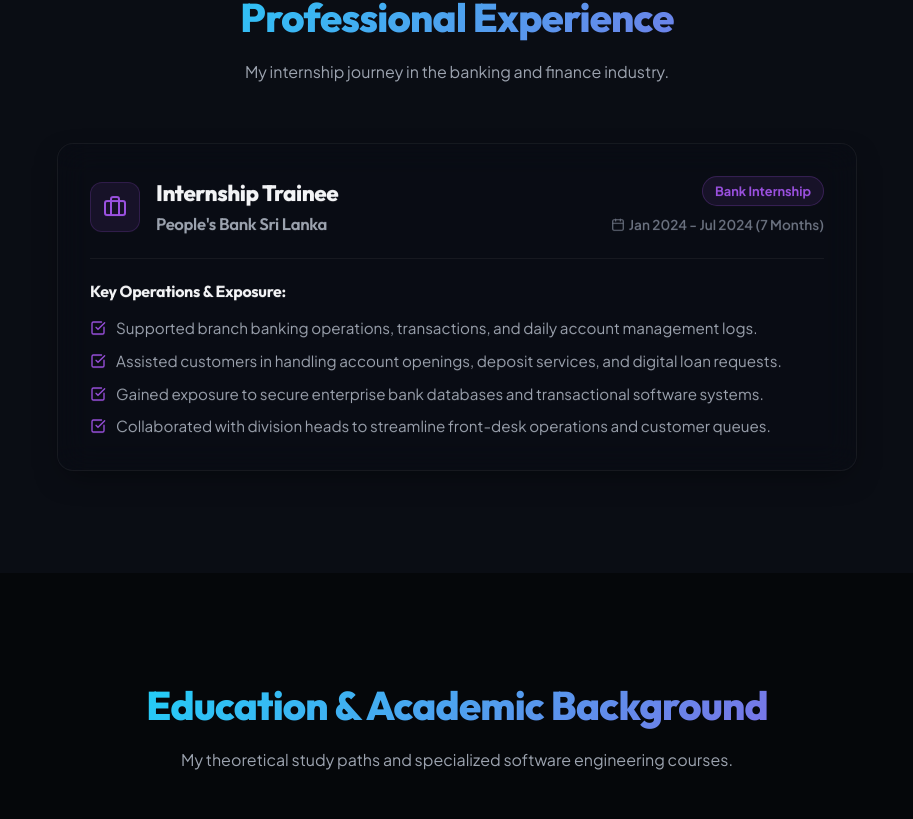
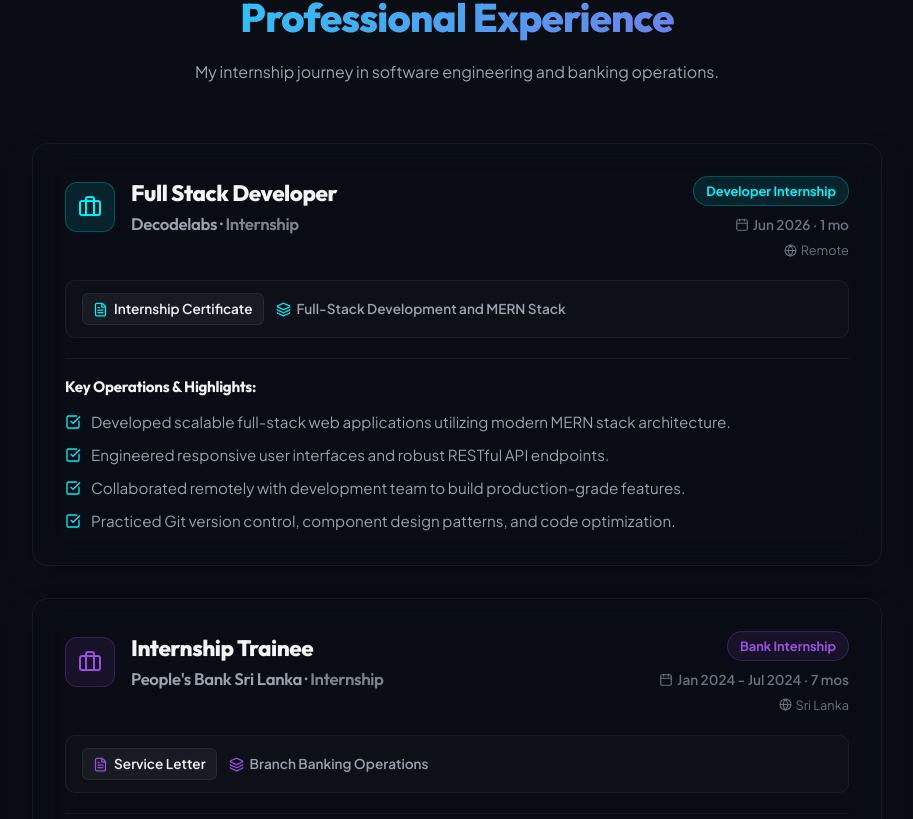
Before and after one commit to rashminda-aluvihare/My-portfolio, a React (Vite) app: page / in a window 1280 px wide. Shown: the part 1721-2540 px from the top of the page, without its empty margins (183-1096 px from the left). Built offline with nearby package versions, Linux system fonts and the light colour scheme; no server answers.

Commit message:
Add Decodelabs Full Stack Developer internship and certificate details to Experience section

```diff
--- a/src/components/Experience.jsx
+++ b/src/components/Experience.jsx
@@ -1,20 +1,44 @@
-import { Briefcase, Calendar, CheckSquare } from 'lucide-react';
+import { Briefcase, Calendar, CheckSquare, Award, FileText, Globe, Layers } from 'lucide-react';
 
 export default function Experience() {
   const experiences = [
     {
+      role: 'Full Stack Developer',
+      company: 'Decodelabs',
+      companyType: 'Internship',
+      location: 'Remote',
+      duration: 'Jun 2026 · 1 mo',
+      type: 'Developer Internship',
+      skills: 'Full-Stack Development and MERN Stack',
+      certificate: 'Internship Certificate',
+      responsibilities: [
+        'Developed scalable full-stack web applications utilizing modern MERN stack architecture.',
+        'Engineered responsive user interfaces and robust RESTful API endpoints.',
+        'Collaborated remotely with development team to build production-grade features.',
+        'Practiced Git version control, component design patterns, and code optimization.',
+      ],
+      badgeColor: 'var(--accent-cyan)',
+      bgAlpha: 'rgba(0, 242, 254, 0.1)',
+      borderAlpha: 'rgba(0, 242, 254, 0.25)',
+    },
+    {
       role: 'Internship Trainee',
       company: "People's Bank Sri Lanka",
-      location: 'Matale / Colombo Branches, Sri Lanka',
-      duration: 'Jan 2024 - Jul 2024 (7 Months)',
+      companyType: 'Internship',
+      location: 'Sri Lanka',
+      duration: 'Jan 2024 - Jul 2024 · 7 mos',
       type: 'Bank Internship',
+      skills: 'Branch Banking Operations',
+      certificate: 'Service Letter',
       responsibilities: [
-        'Supported branch banking operations, transactions, and daily account management logs.',
+        'Supported branch banking operations, financial transactions, and daily account management logs.',
         'Assisted customers in handling account openings, deposit services, and digital loan requests.',
-        'Gained exposure to secure enterprise bank databases and transactional software systems.',
-        'Collaborated with division heads to streamline front-desk operations and customer queues.',
+        'Gained hands-on exposure to secure enterprise banking databases and transactional software.',
+        'Collaborated with senior staff to streamline front-desk banking operations.',
       ],
-      color: '#9b51e0',
+      badgeColor: 'var(--accent-purple)',
+      bgAlpha: 'rgba(155, 81, 224, 0.1)',
+      borderAlpha: 'rgba(155, 81, 224, 0.25)',
     },
   ];
 
@@ -27,12 +51,12 @@
             Professional Experience
           </h2>
           <p style={{ color: 'var(--text-secondary)', fontSize: '1rem', marginTop: '10px' }}>
-            My internship journey in the banking and finance industry.
+            My internship journey in software engineering and banking operations.
           </p>
         </div>
 
         {/* Experience List */}
-        <div style={{ maxWidth: '800px', margin: '0 auto', display: 'flex', flexDirection: 'column', gap: '32px' }}>
+        <div style={{ maxWidth: '850px', margin: '0 auto', display: 'flex', flexDirection: 'column', gap: '32px' }}>
           {experiences.map((exp, idx) => (
             <div
               key={idx}
@@ -58,11 +82,11 @@
                 <div style={{ display: 'flex', alignItems: 'center', gap: '16px' }}>
                   <div
                     style={{
-                      background: 'rgba(155, 81, 224, 0.1)',
-                      border: '1px solid rgba(155, 81, 224, 0.2)',
+                      background: exp.bgAlpha,
+                      border: `1px solid ${exp.borderAlpha}`,
                       borderRadius: '12px',
                       padding: '12px',
-                      color: 'var(--accent-purple)',
+                      color: exp.badgeColor,
                       display: 'flex',
                       alignItems: 'center',
                       justifyContent: 'center',
@@ -75,7 +99,7 @@
                       {exp.role}
                     </h3>
                     <h4 style={{ fontSize: '1.05rem', color: 'var(--text-secondary)', fontWeight: 600 }}>
-                      {exp.company}
+                      {exp.company} · <span style={{ opacity: 0.8 }}>{exp.companyType}</span>
                     </h4>
                   </div>
                 </div>
@@ -92,9 +116,9 @@
                     style={{
                       fontSize: '0.8rem',
                       fontWeight: 700,
-                      color: 'var(--accent-purple)',
-                      background: 'rgba(155, 81, 224, 0.1)',
-                      border: '1px solid rgba(155, 81, 224, 0.25)',
+                      color: exp.badgeColor,
+                      background: exp.bgAlpha,
+                      border: `1px solid ${exp.borderAlpha}`,
                       padding: '4px 12px',
                       borderRadius: '999px',
                     }}
@@ -115,20 +139,86 @@
                     <Calendar size={14} />
                     {exp.duration}
                   </span>
+                  {exp.location && (
+                    <span
+                      style={{
+                        fontSize: '0.8rem',
+                        color: 'var(--text-muted)',
+                        display: 'flex',
+                        alignItems: 'center',
+                        gap: '4px',
+                      }}
+                    >
+                      <Globe size={13} />
+                      {exp.location}
+                    </span>
+                  )}
                 </div>
               </div>
 
+              {/* Skills & Certificate Badges */}
+              <div
+                style={{
+                  display: 'flex',
+                  flexWrap: 'wrap',
+                  gap: '12px',
+                  alignItems: 'center',
+                  background: 'rgba(255, 255, 255, 0.02)',
+                  padding: '12px 16px',
+                  borderRadius: '10px',
+                  border: '1px solid var(--card-border)',
+                }}
+              >
+                {/* Certificate */}
+                {exp.certificate && (
+                  <div
+                    style={{
+                      display: 'flex',
+                      alignItems: 'center',
+                      gap: '6px',
+                      fontSize: '0.85rem',
+                      fontWeight: 600,
+                      color: 'var(--text-primary)',
+                      background: 'rgba(255, 255, 255, 0.05)',
+                      padding: '4px 10px',
+                      borderRadius: '6px',
+                      border: '1px solid var(--card-border)',
+                    }}
+                  >
+                    <FileText size={15} style={{ color: exp.badgeColor }} />
+                    <span>{exp.certificate}</span>
+                  </div>
+                )}
+
+                {/* Skill specialization */}
+                {exp.skills && (
+                  <div
+                    style={{
+                      display: 'flex',
+                      alignItems: 'center',
+                      gap: '6px',
+                      fontSize: '0.85rem',
+                      fontWeight: 600,
+                      color: 'var(--text-secondary)',
+                    }}
+                  >
+                    <Layers size={15} style={{ color: exp.badgeColor }} />
+                    <span>{exp.skills}</span>
+                  </div>
+                )}
+              </div>
+
               {/* Responsibilities */}
-              <div style={{ borderTop: '1px solid var(--card-border)', paddingTop: '20px' }}>
+              <div style={{ borderTop: '1px solid var(--card-border)', paddingTop: '16px' }}>
                 <h4
                   style={{
-                    fontSize: '1rem',
+                    fontSize: '0.95rem',
                     fontWeight: 700,
                     marginBottom: '12px',
                     color: 'var(--text-primary)',
                   }}
                 >
-                  Key Operations & Exposure:
+                  Key Operations & Highlights:
                 </h4>
                 <ul
                   style={{
@@ -152,7 +242,7 @@
                     >
                       <CheckSquare
                         size={16}
-                        style={{ color: 'var(--accent-purple)', marginTop: '3px', flexShrink: 0 }}
+                        style={{ color: exp.badgeColor, marginTop: '3px', flexShrink: 0 }}
                       />
                       <span>{resp}</span>
                     </li>
```
